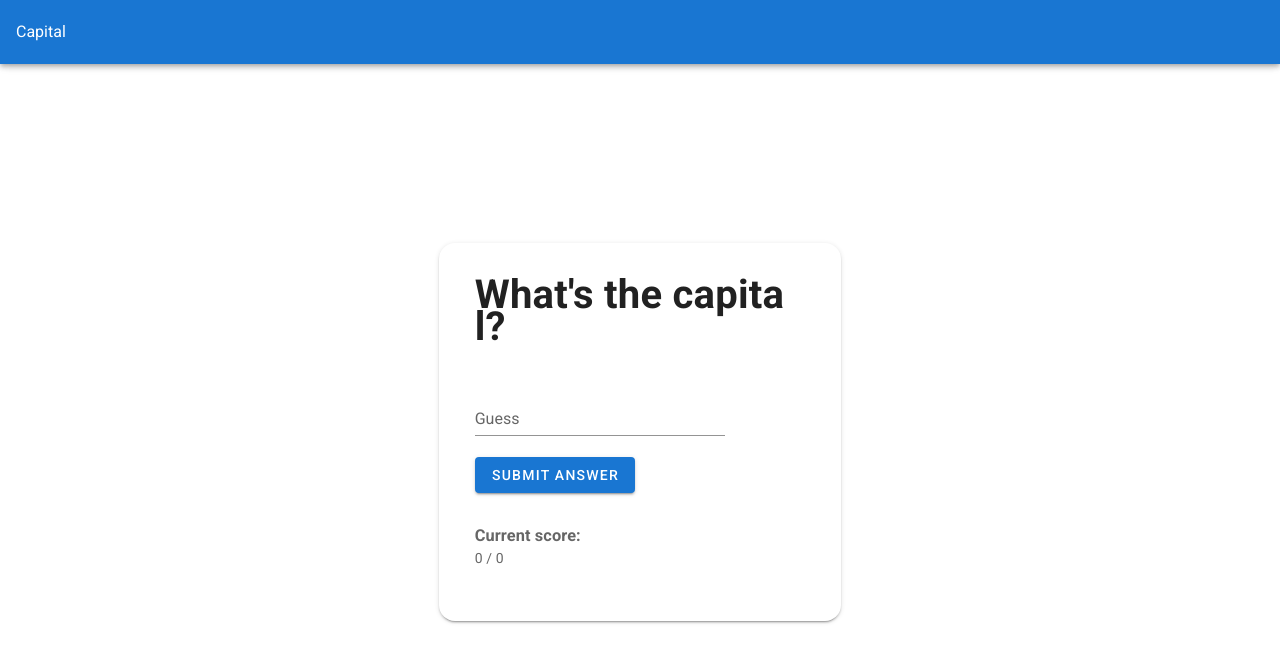
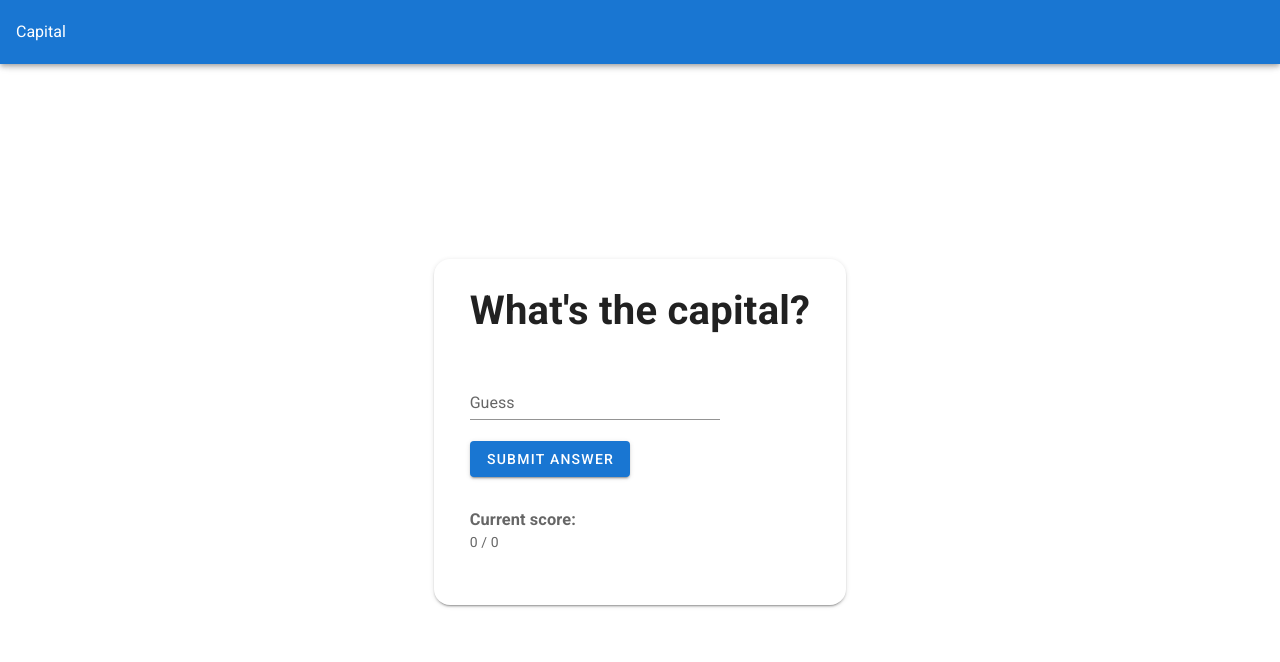
Before and after one commit to james-d-f/capital-vuetify-example, a Vue app: page / in a window 1280 px wide. Shown: the top 662 px of the page. Built offline with nearby package versions, Linux system fonts and the light colour scheme; no server answers.

Commit message:
Improve centering and sizing

```diff
--- a/src/App.vue
+++ b/src/App.vue
@@ -5,8 +5,7 @@
     <v-content>
       <v-container class="fill-height" fluid>
         <v-row align="center" justify="center">
-          <v-col cols="12" sm="8" md="4">
-            <v-card class="pa-5 rounded-xl">
+          <v-card class="ma-5 pa-5 rounded-xl" style="max-width: 450px;">
             <v-card-title class="mb-8">
               <h1>What's the capital?</h1>
             </v-card-title>
@@ -19,7 +18,6 @@
               <p>{{score}} / {{attempts}}</p>
             </v-card-text>
           </v-card>
-          </v-col>
         </v-row>
       </v-container>
     </v-content>
```
Lines whose indentation alone changed are shown as unchanged.
